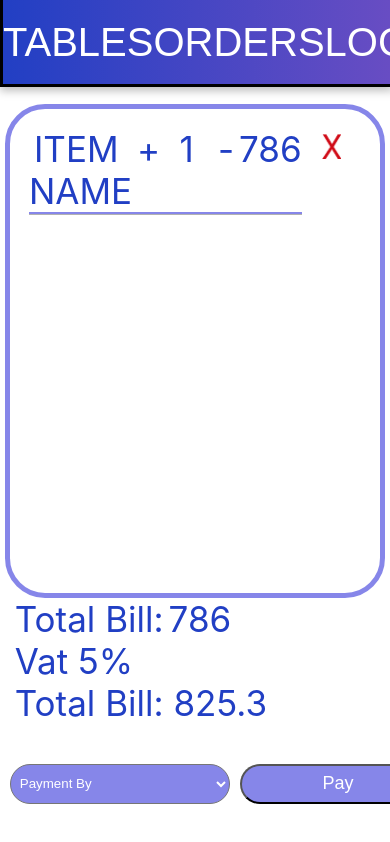
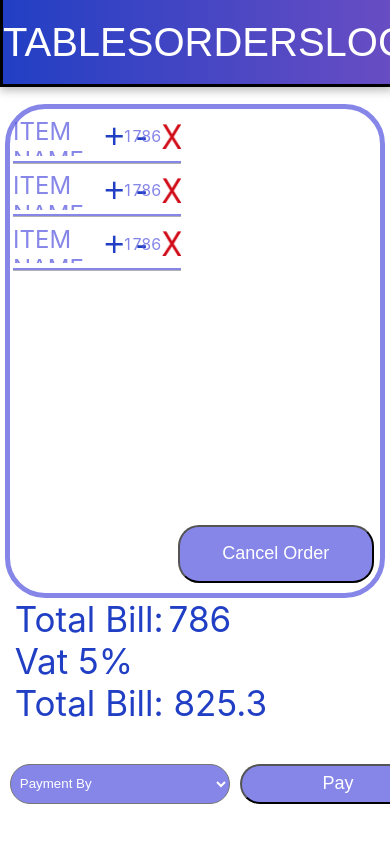
Before and after one commit to Fmajid29/restraunt-ordering-software, a React (Create React App) app: page /bill in a window 390 px wide. Shown: the top 842 px of the page. Built offline with nearby package versions, Linux system fonts and the light colour scheme.

Commit message:
fixed the responsiveness of Bill page and made the bill item component

```diff
--- a/src/Components/Bill/Bill.css
+++ b/src/Components/Bill/Bill.css
@@ -7,7 +7,6 @@
 }
 .innerBill {
   display: flex;
-  flex-direction: row;
   border: 5px solid rgba(83, 83, 224, 0.7);
   border-radius: 40px;
   height: 80%;
@@ -26,16 +25,49 @@
 }
 .decrement {
   color: #213fc4;
+  background: none;
+  border: none;
   font-size: 35px;
   padding-left: 5px !important;
   cursor: pointer;
 }
+
+.billitemlist {
+  width: 70%;
+}
+
 .billStyle {
+  width: 100%;
+  height: 10%;
+  color: rgba(83, 83, 224, 0.7);
+  margin: 2% 0 0 2%;
   display: flex;
-  flex-direction: row;
   justify-content: space-around;
+  align-items: center;
   border-bottom: 2px SOLID rgba(83, 83, 224, 0.7);
   box-shadow: 0px 1px 0px rgba(0, 0, 0, 0.3);
+}
+
+.billitemname {
+  overflow: hidden;
+  font-size: 1.5rem;
+  width: 55%;
+  height: 80%;
+}
+.quantity {
+  display: flex;
+  justify-content: space-around;
+  align-items: center;
+  width: 20%;
+}
+.billitemvalue {
+  font-size: 1rem;
+}
+
+.delImage {
+  height: 25px;
+  width: 45;
+  cursor: pointer;
 }
 .buttonBill {
   height: 58.109703063964844px;
@@ -91,38 +123,8 @@
   height: 120px;
   align-items: center !important;
 }
-.delImage {
-  height: 25px;
-  width: 45;
-  left: 674.1484375px;
-  top: 199px;
-  border-radius: nullpx;
-  cursor: pointer;
-  padding-top: 25px;
-  padding-right: 80px;
-}
 
-.flex {
-  display: flex;
-}
-
-.justify-between {
-  justify-content: space-between;
-}
-
-.px-2 {
-  padding: 0rem 1.2rem;
-}
-
-.py-2 {
-  padding: 1.2rem 0rem;
-}
-
-.p-2 {
-  padding: 1.2rem;
-}
-
-@media (min-width: 312px) and (max-width: 1000px) {
+@media (min-width: 312px) and (max-width: 1300px) {
   .mainContainerBill {
     flex-direction: column;
   }
--- a/src/Components/Bill/Bill.jsx
+++ b/src/Components/Bill/Bill.jsx
@@ -1,20 +1,13 @@
 import React, { useState } from "react";
-import Cross from "../../Assets/Images/Cross.png";
+
 import Navbar from "../Common Components/Navbar/Navbar";
 import "./Bill.css";
+import BillItem from "./BillItem";
 
 const Bill = () => {
   const [value, setValue] = useState(1);
   const [price, setPrice] = useState(786);
 
-  const handleIncrement = () => {
-    setValue(value + 1);
-    setPrice(price + 786);
-  };
-  const handleDecrement = () => {
-    setValue(value + -1);
-    setPrice(price - 786);
-  };
   const newValue = (price / 100) * 5;
   const taxValue = price + newValue;
 
@@ -26,29 +19,10 @@ const Bill = () => {
       <div>
         <div className="mainContainerBill">
           <div className="innerBill">
-            <div className="p-2">
-              <div className="billStyle">
-                <div>
-                  <h className="headingBill"> ITEM NAME</h>
-                </div>
-                <div className="flex justify-between">
-                  <div onClick={handleIncrement}>
-                    <h className="decrement">+</h>
-                  </div>
-                  <div>
-                    <h className="headingBill px-2">{value}</h>
-                  </div>
-                  <div onClick={handleDecrement}>
-                    <h className="decrement">-</h>
-                  </div>
-                </div>
-                <div>
-                  <h className="headingBill">{price}</h>
-                </div>
-              </div>
-            </div>
-            <div>
-              <img className="delImage" src={Cross} alt="hi" />
+            <div className="billitemlist">
+              <BillItem />
+              <BillItem />
+              <BillItem />
             </div>
             <div className="buttonContainerBill">
               <button className="buttonBill">Cancel Order</button>
--- /dev/null
+++ b/src/Components/Bill/BillItem.jsx
@@ -0,0 +1,37 @@
+import React, { useState } from "react";
+import Cross from "../../Assets/Images/Cross.png";
+import "./Bill.css";
+
+const BillItem = () => {
+  const [value, setValue] = useState(1);
+  const [price, setPrice] = useState(786);
+
+  const handleIncrement = () => {
+    setValue(value + 1);
+    setPrice(price + 786);
+  };
+  const handleDecrement = () => {
+    setValue(value + -1);
+    setPrice(price - 786);
+  };
+  return (
+    <>
+      <div className="billStyle">
+        <h className="billitemname"> ITEM NAME </h>
+        <div className="quantity">
+          <button className="decrement" onClick={handleIncrement}>
+            +
+          </button>
+          <h className="billitemvalue">{value}</h>
+          <button className="decrement" onClick={handleDecrement}>
+            -
+          </button>
+        </div>
+        <h className="billitemvalue">{price}</h>
+        <img className="delImage" src={Cross} alt="hi" />
+      </div>
+    </>
+  );
+};
+
+export default BillItem;
```
